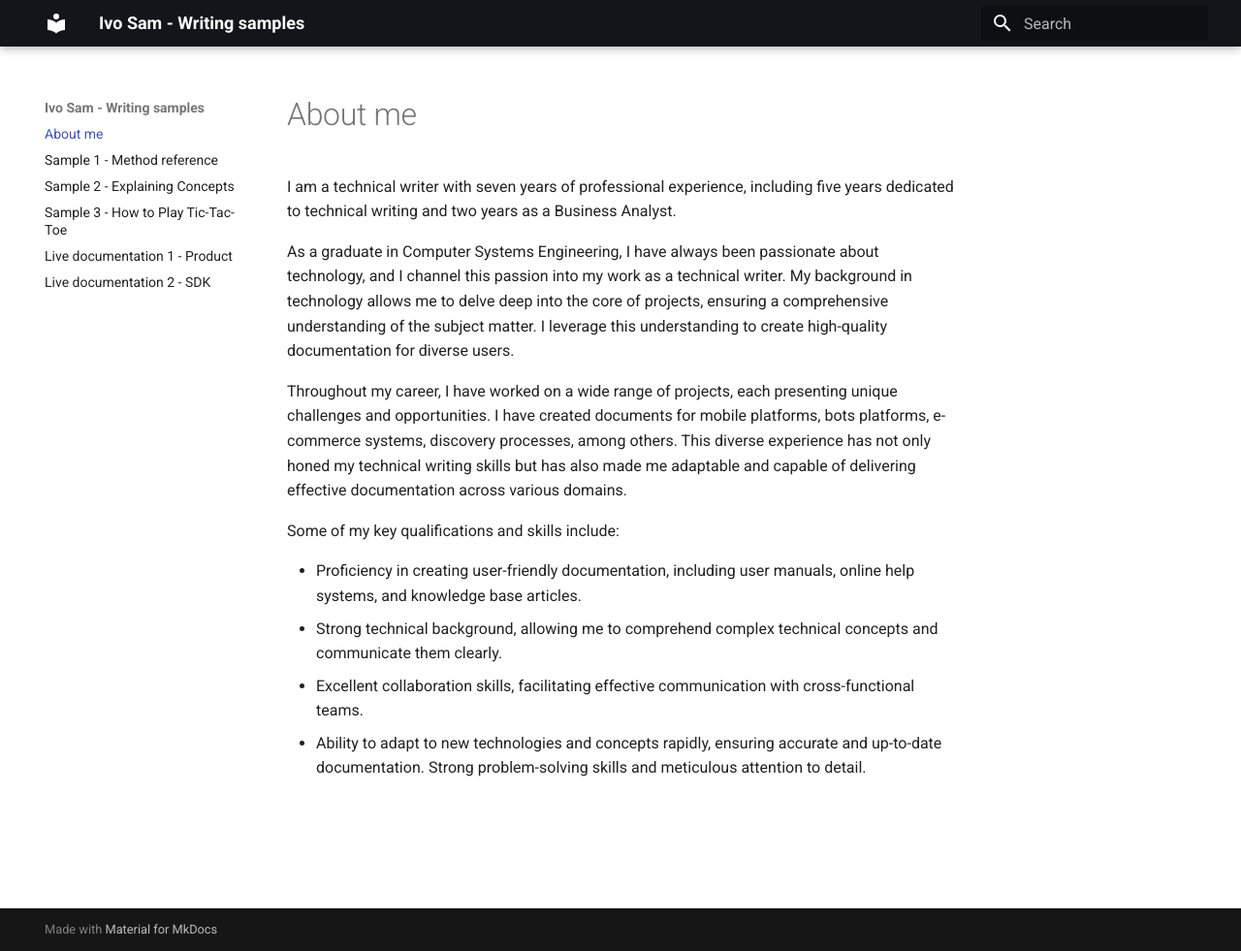
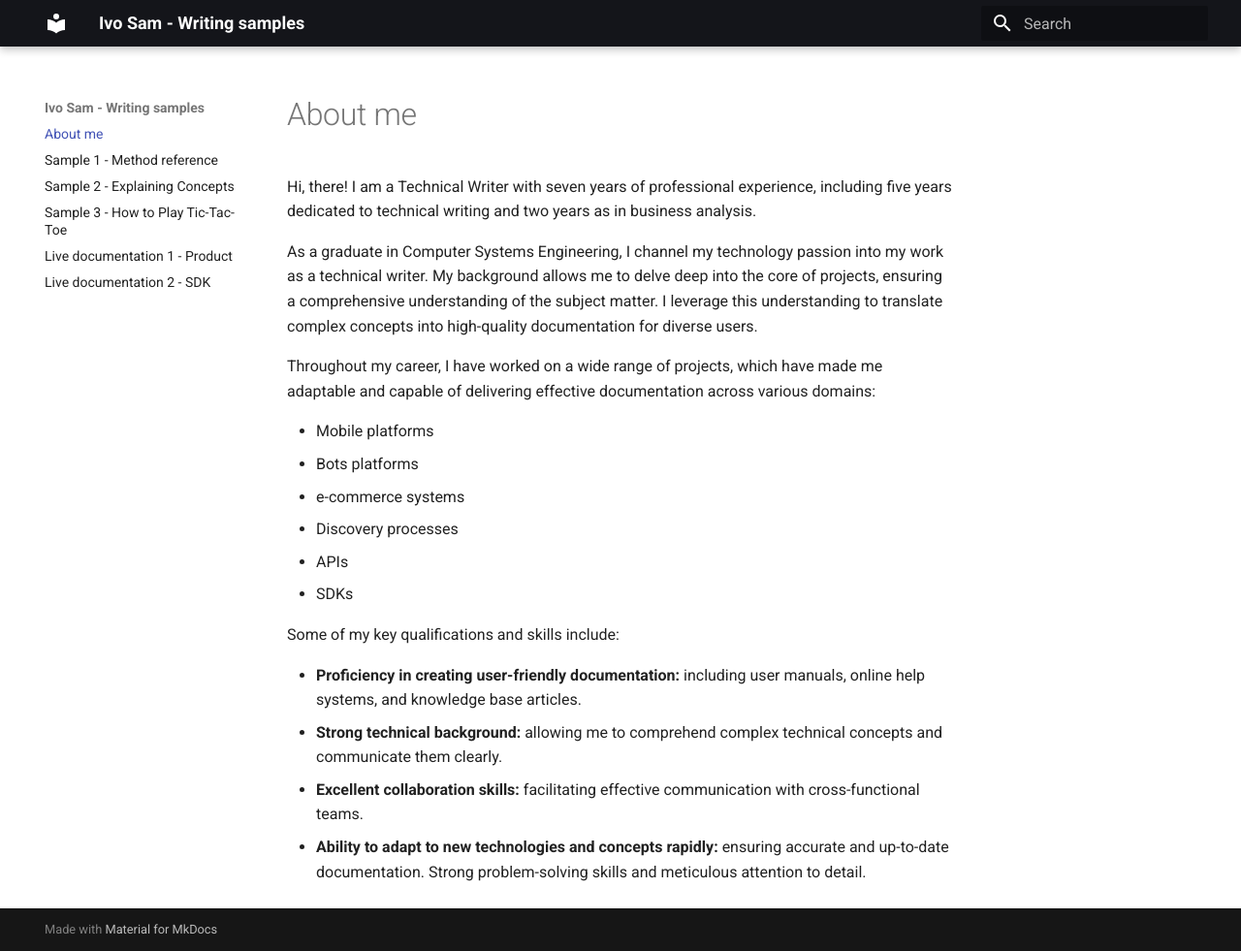
Before and after one commit to ivosam1212/ivosam-ws, an MkDocs documentation site: the page built from docs/index.md, in a window 1280 px wide and 981 px high. Shown: the whole window at 97% size. Built offline with MkDocs 1.6.1 and Material for MkDocs 9.7.7, drawn with Linux system fonts in a browser that asks for light colours.

Commit message:
Modified about me with updated info

```diff
--- a/docs/index.md
+++ b/docs/index.md
@@ -1,15 +1,22 @@
 # About me
 
-I am a technical writer with seven years of professional experience, including five years dedicated to technical writing and two years as a Business Analyst.
+Hi, there! I am a Technical Writer with seven years of professional experience, including five years dedicated to technical writing and two years as in business analysis.
 
-As a graduate in Computer Systems Engineering, I have always been passionate about technology, and I channel this passion into my work as a technical writer. My background in technology allows me to delve deep into the core of projects, ensuring a comprehensive understanding of the subject matter. I leverage this understanding to create high-quality documentation for diverse users.
+As a graduate in Computer Systems Engineering, I channel my technology passion into my work as a technical writer. My background allows me to delve deep into the core of projects, ensuring a comprehensive understanding of the subject matter. I leverage this understanding to translate complex concepts into high-quality documentation for diverse users.
 
-Throughout my career, I have worked on a wide range of projects, each presenting unique challenges and opportunities. I have created documents for mobile platforms, bots platforms, e-commerce systems, discovery processes, among others. This diverse experience has not only honed my technical writing skills but has also made me adaptable and capable of delivering effective documentation across various domains.
+Throughout my career, I have worked on a wide range of projects, which have made me adaptable and capable of delivering effective documentation across various domains:
+
+- Mobile platforms
+- Bots platforms
+- e-commerce systems
+- Discovery processes
+- APIs
+- SDKs
 
 Some of my key qualifications and skills include:
 
-- Proficiency in creating user-friendly documentation, including user manuals, online help systems, and knowledge base articles.
-- Strong technical background, allowing me to comprehend complex technical concepts and communicate them clearly.
-- Excellent collaboration skills, facilitating effective communication with cross-functional teams.
-- Ability to adapt to new technologies and concepts rapidly, ensuring accurate and up-to-date documentation.
+- **Proficiency in creating user-friendly documentation:** including user manuals, online help systems, and knowledge base articles.
+- **Strong technical background:** allowing me to comprehend complex technical concepts and communicate them clearly.
+- **Excellent collaboration skills:** facilitating effective communication with cross-functional teams.
+- **Ability to adapt to new technologies and concepts rapidly:** ensuring accurate and up-to-date documentation.
 Strong problem-solving skills and meticulous attention to detail.
```
